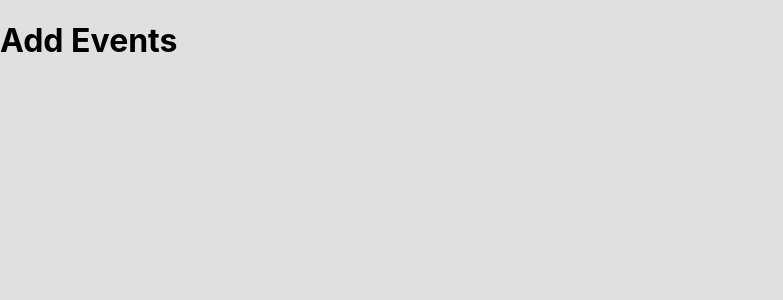
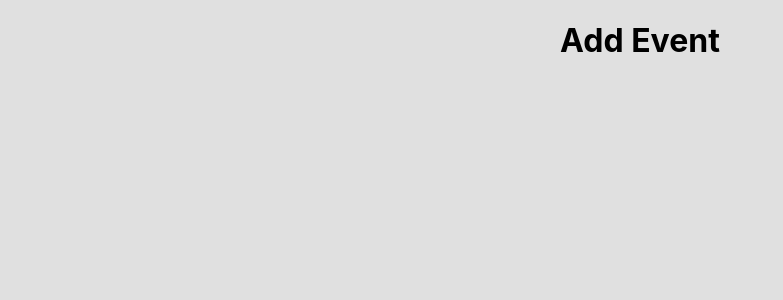
Before and after one commit to manitu85/urban_events, a Next.js app: page /events/add in a window 1280 px wide. Shown: the top 300 px of the page, without its empty margins (0-783 px from the left). Built offline with nearby package versions, Linux system fonts and the light colour scheme.

Commit message:
feat: make basic pages and layout

```diff
--- a/components/Layout.js
+++ b/components/Layout.js
@@ -1,4 +1,6 @@
 import Head from 'next/head';
+
+import styles from '@/styles/Layout.module.scss';
 
 export default function Layout({ title, keywords, description, children }) {
 	return (
@@ -8,7 +10,7 @@
 				<meta name='description' content={description} />
 				<meta name='keyword' content={keywords} />
 			</Head>
-			{children}
+			<div className={styles.container}>{children}</div>
 		</div>
 	);
 }
--- a/package.json
+++ b/package.json
@@ -47,6 +47,7 @@
 		"eslint-plugin-simple-import-sort": "^7.0.0",
 		"husky": "^7.0.0",
 		"lint-staged": "^12.1.2",
-		"prettier": "^2.5.0"
+		"prettier": "^2.5.0",
+		"sass": "^1.44.0"
 	}
 }
--- a/pages/_app.js
+++ b/pages/_app.js
@@ -1,4 +1,4 @@
-import '../styles/globals.css';
+import '@/styles/globals.scss';
 
 const MyApp = function ({ Component, pageProps }) {
 	return <Component {...pageProps} />;
--- a/pages/events/[slug].js
+++ b/pages/events/[slug].js
@@ -1,6 +1,6 @@
 import { useRouter } from 'next/router';
 
-const EventPage = function () {
+export default function EventPage() {
 	const router = useRouter();
 	console.log(router);
 	return (
@@ -8,4 +8,4 @@
 			<h4 name='EventPage'>{router.query.slug}</h4>
 		</div>
 	);
-};
+}
--- a/pages/events/add.js
+++ b/pages/events/add.js
@@ -1,7 +1,9 @@
+import Layout from '@/components/Layout';
+
 export default function AddEventPage() {
 	return (
-		<div>
-			<h1>Add Events</h1>
-		</div>
+		<Layout title='Add New Event'>
+			<h1>Add Event</h1>
+		</Layout>
 	);
 }
--- a/pages/events/index.js
+++ b/pages/events/index.js
@@ -1,7 +1,9 @@
+import Layout from '@/components/Layout';
+
 export default function EventsPage() {
 	return (
-		<div>
+		<Layout>
 			<h1>My Events</h1>
-		</div>
+		</Layout>
 	);
 }
```
Also changed, not shown: styles/globals.scss (renamed from styles/globals.css), 2 other files (tests, documents, lock files or other folders).
